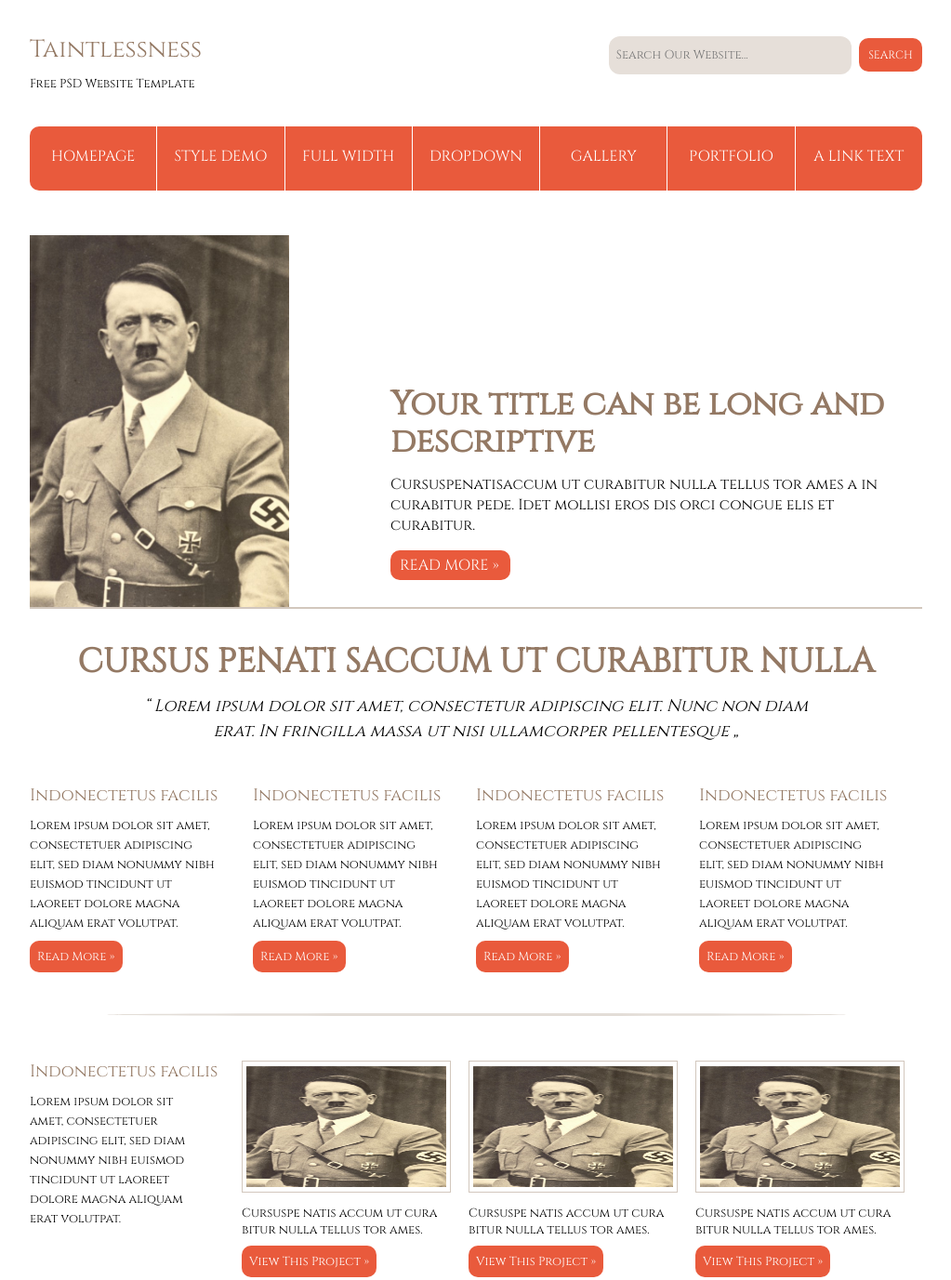
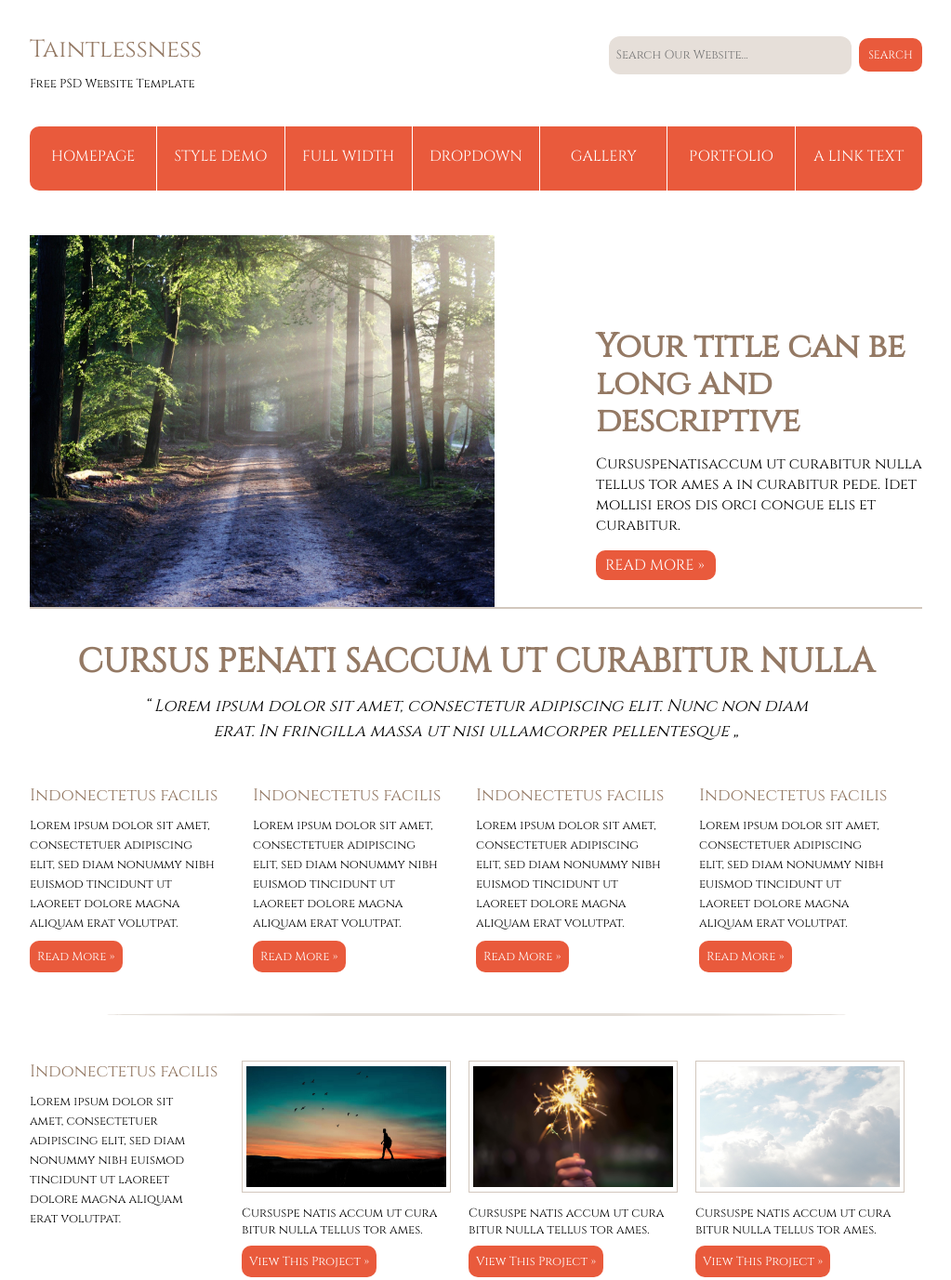
Before and after one commit to Sparklez13/Sparklez13.github.io, a plain HTML site: page index.html in a window 1280 px wide. Shown: the top 1377 px of the page at 93% size, without its empty margins (128-1151 px from the left). Drawn offline with Linux system fonts and the light colour scheme.

Commit message:
добавил изображения

```diff
--- a/index.html
+++ b/index.html
@@ -32,7 +32,7 @@
   <main class="main">
     <section class="main-info">
       <div class="main-info__wrapper">
-        <img src="img/Adolf_Hitler.jpg" alt="" class="main-info__big-image">
+        <img src="img/forest.jpg" alt="Forest" width="500px" height="400px" class="main-info__big-image">
         <div class="main-info__text">
           <h2 class="main-info__title">Your title can be long
 and descriptive</h2>
@@ -75,19 +75,19 @@ erat. In fringilla massa ut nisi ullamcorper pellentesque „</p>
           <div class="info__gallery-items">
             <div class="info__gallery-item">
               <div class="info--picture-border">
-                <img src="img/Adolf_Hitler.jpg" alt="" class="info__gallery-picture">
+                <img src="img/beach.jpg" alt="" class="info__gallery-picture">
               </div>
               <p class="info__gallery-picture-text">Cursuspe natis accum ut cura bitur nulla tellus tor ames.</p>
               <a href="" class="info__button button">View This Project »</a></div>
             <div class="info__gallery-item">
               <div class="info--picture-border">
-                <img src="img/Adolf_Hitler.jpg" alt="" class="info__gallery-picture">
+                <img src="img/4th-of-july.jpg" alt="" class="info__gallery-picture">
               </div>
               <p class="info__gallery-picture-text">Cursuspe natis accum ut cura bitur nulla tellus tor ames.</p>
               <a href="" class="info__button button">View This Project »</a></div>
             <div class="info__gallery-item">
               <div class="info--picture-border">
-                <img src="img/Adolf_Hitler.jpg" alt="" class="info__gallery-picture">
+                <img src="img/atmosphere-background.jpg" alt="" class="info__gallery-picture">
               </div>
               <p class="info__gallery-picture-text">Cursuspe natis accum ut cura bitur nulla tellus tor ames.</p>
               <a href="" class="info__button button">View This Project »</a></div>
```
Also changed, not shown: img/4th-of-july.jpg (added), img/Adolf_Hitler.jpg (deleted), img/atmosphere-background.jpg (added), img/beach.jpg (added), img/forest.jpg (added), 1 other file.
